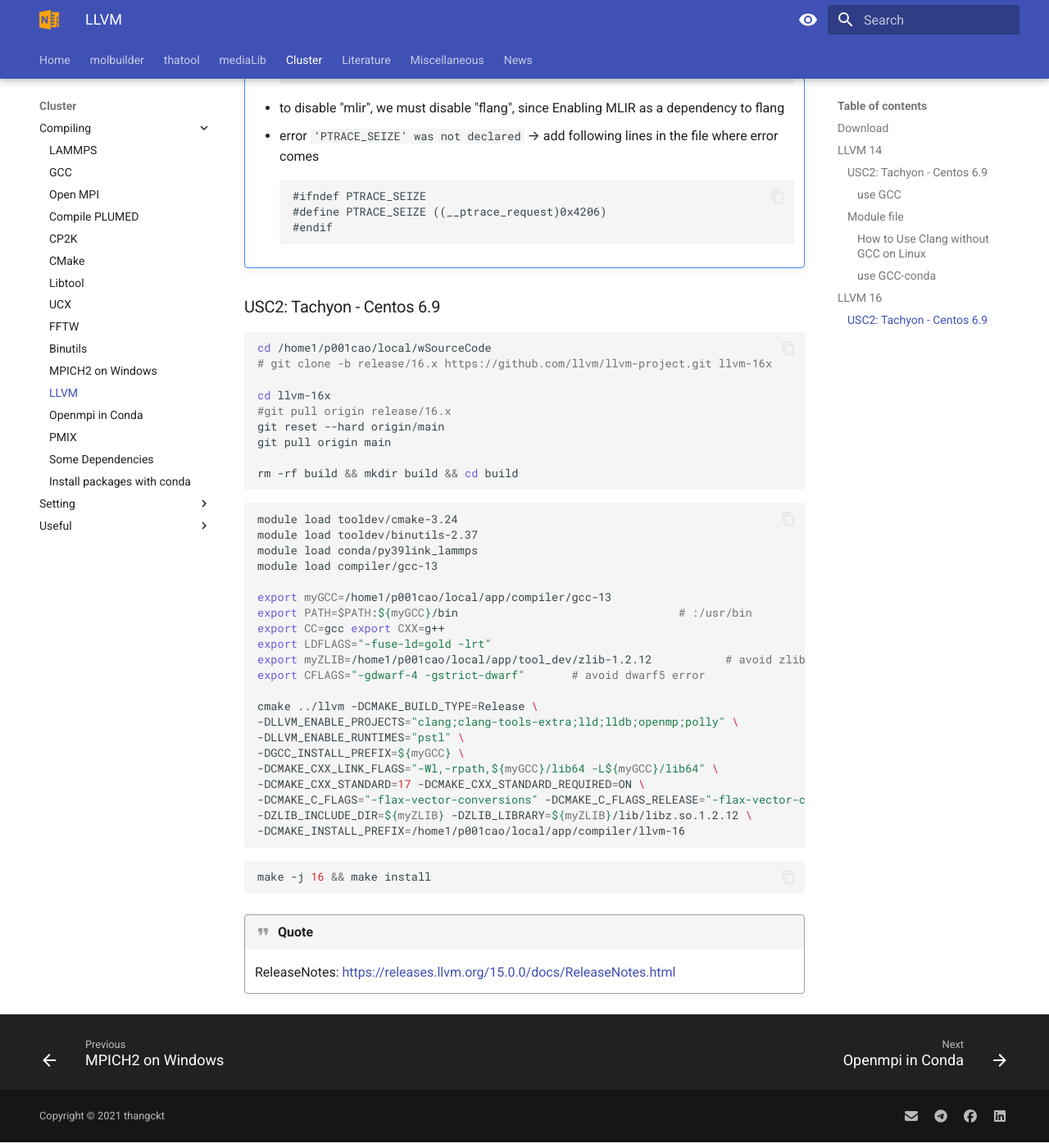
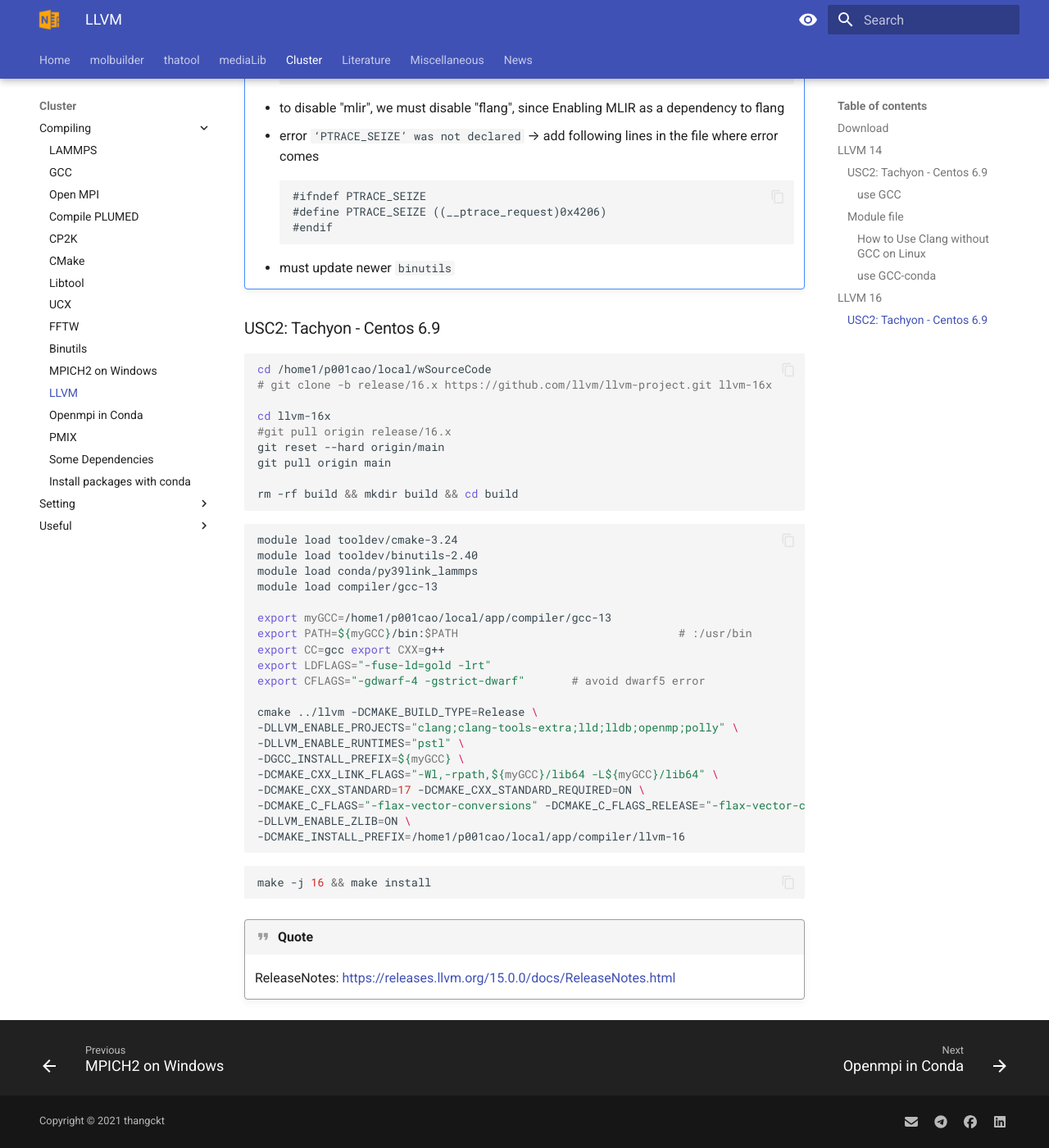
Before and after one commit to thangckt/thangckt.github.io, an MkDocs documentation site: the page built from docs/cluster/compiling/10_LLVM.md, in a window 1280 px wide and 1400 px high, scrolled down 4688 px. Shown: the whole window at 82% size. Built offline with MkDocs 1.6.1 and Material for MkDocs 9.7.7, drawn with Linux system fonts in a browser that asks for light colours; the version menu is left out.

Commit message:
Update 10_LLVM.md

````diff
--- a/docs/cluster/compiling/10_LLVM.md
+++ b/docs/cluster/compiling/10_LLVM.md
@@ -203,6 +203,7 @@
     #define PTRACE_SEIZE ((__ptrace_request)0x4206)
     #endif
     ```
+    - must update newer `binutils`
 
 
 ### USC2: Tachyon - Centos 6.9
@@ -221,15 +222,14 @@
 
 ``` sh
 module load tooldev/cmake-3.24
-module load tooldev/binutils-2.37
+module load tooldev/binutils-2.40
 module load conda/py39link_lammps
 module load compiler/gcc-13
 
 export myGCC=/home1/p001cao/local/app/compiler/gcc-13
-export PATH=$PATH:${myGCC}/bin                                 # :/usr/bin
+export PATH=${myGCC}/bin:$PATH                                 # :/usr/bin
 export CC=gcc export CXX=g++
 export LDFLAGS="-fuse-ld=gold -lrt"
-export myZLIB=/home1/p001cao/local/app/tool_dev/zlib-1.2.12           # avoid zlib hidden by conda
 export CFLAGS="-gdwarf-4 -gstrict-dwarf"       # avoid dwarf5 error
 
 cmake ../llvm -DCMAKE_BUILD_TYPE=Release \
@@ -239,7 +239,7 @@
 -DCMAKE_CXX_LINK_FLAGS="-Wl,-rpath,${myGCC}/lib64 -L${myGCC}/lib64" \
 -DCMAKE_CXX_STANDARD=17 -DCMAKE_CXX_STANDARD_REQUIRED=ON \
 -DCMAKE_C_FLAGS="-flax-vector-conversions" -DCMAKE_C_FLAGS_RELEASE="-flax-vector-conversions" \
--DZLIB_INCLUDE_DIR=${myZLIB} -DZLIB_LIBRARY=${myZLIB}/lib/libz.so.1.2.12 \
+-DLLVM_ENABLE_ZLIB=ON \
 -DCMAKE_INSTALL_PREFIX=/home1/p001cao/local/app/compiler/llvm-16
 ```
 
````
